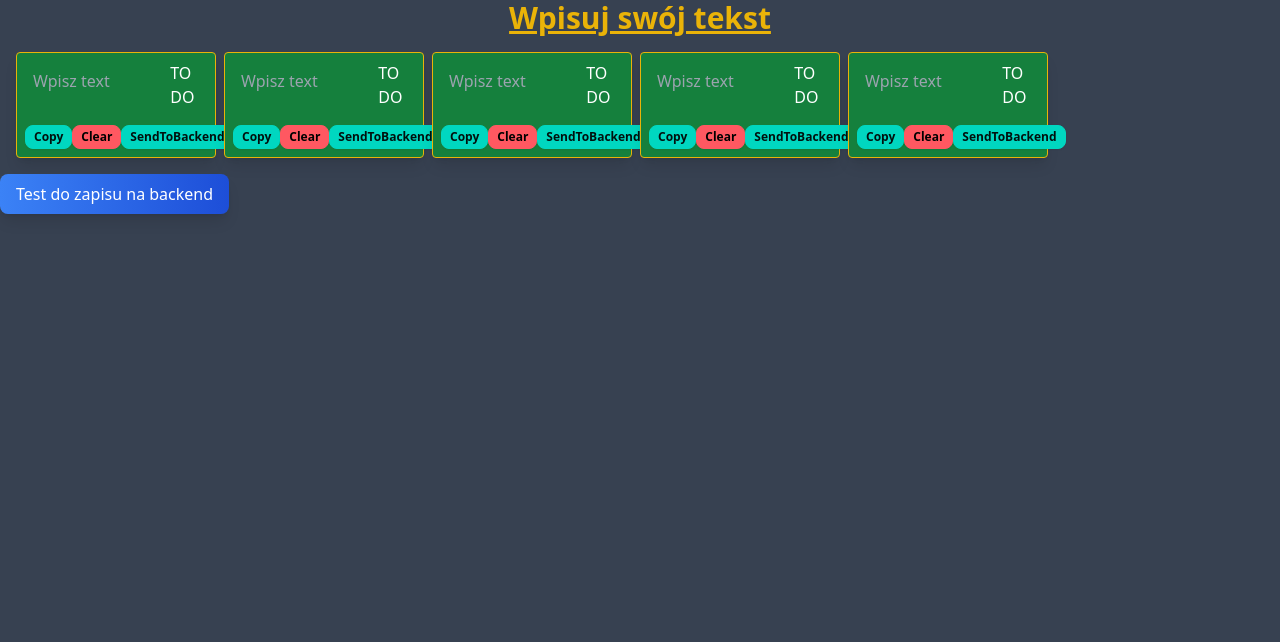
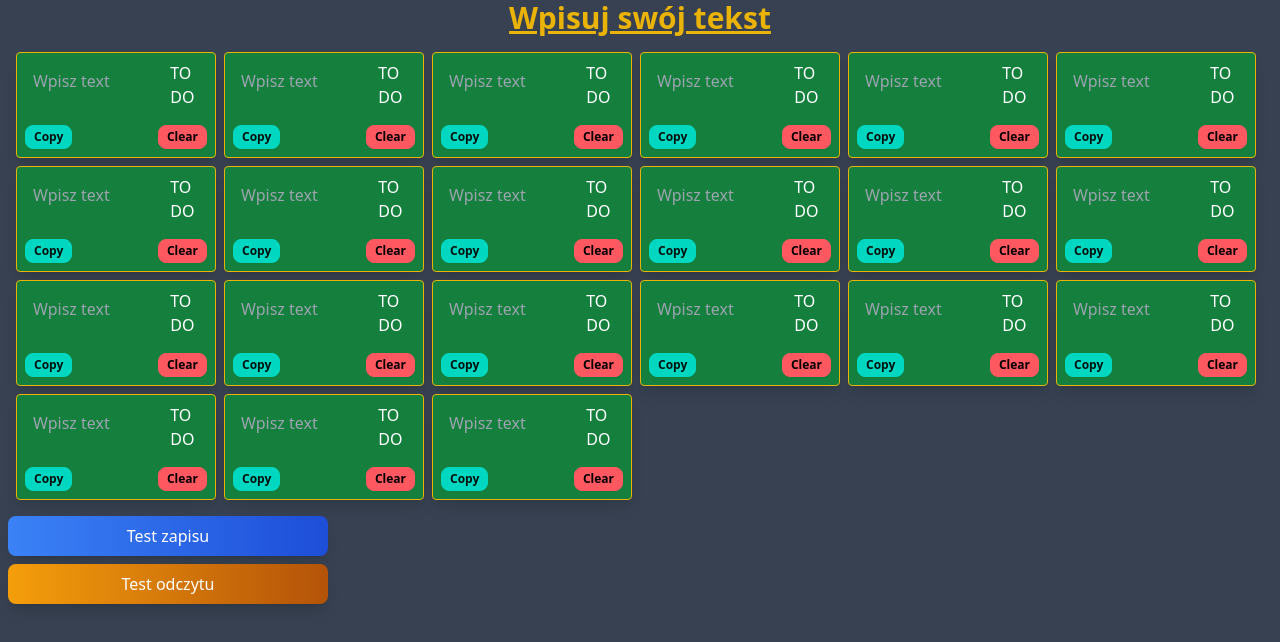
Before and after one commit to cygiMistrzKodu/specialTextPresenter, a React (Vite) app: page / in a window 1280 px wide. Shown: the top 642 px of the page. Built offline with nearby package versions, Linux system fonts and the light colour scheme.

Commit message:
privmitive read from deafutl file  two buttons for testing

```diff
--- a/src/App.tsx
+++ b/src/App.tsx
@@ -1,16 +1,6 @@
-import { useState } from "react";
-import { invoke } from "@tauri-apps/api/core";
 import MainScrren from "./MainScrren";
 
 function App() {
-  const [greetMsg, setGreetMsg] = useState("");
-  const [name, setName] = useState("");
-
-  async function greet() {
-    // Learn more about Tauri commands at https://tauri.app/develop/calling-rust/  //iuyhgijjihbujh
-    setGreetMsg(await invoke("greet", { name }));
-  }
-
   return (
     <div>
       <MainScrren />
--- a/src/MainScrren/MainScrren.tsx
+++ b/src/MainScrren/MainScrren.tsx
@@ -21,12 +21,16 @@ const MainScrren = () => {
   };
 
   const toAutoSave = async () => {
+    await invoke("auto_save_tasks", { taskContents });
+  };
 
+  const readAutoSave = async () => {
+    setTaskContents([]);
+    const readTasks: TaskContent[] = await invoke("read_saved_tasks_contents"); // no i tu jakoś odtworzyć
+    setTaskContents(readTasks);
+  };
 
-    await invoke("auto_save_tasks", { taskContents });
-
-    console.log(taskContents);
-  };
+  // const setTaskInfo = (id: number, content: string) => {};
 
   return (
     <div className="h-screen w-screen bg-gray-700 overflow-auto">
@@ -34,27 +38,44 @@ const MainScrren = () => {
         Wpisuj swój tekst
       </h1>
       <div className="flex flex-wrap justify-start items-start p-2 m-1">
-        <Task onChange={(content) => taskInfoChange(0, content)} />
-        <Task onChange={(content) => taskInfoChange(1, content)} />
-        <Task onChange={(content) => taskInfoChange(2, content)} />
-        <Task onChange={(content) => taskInfoChange(3, content)} />
-        <Task onChange={(content) => taskInfoChange(4, content)} />
-        {/* <Task />
-        <Task />
-        <Task />
-        <Task />
-        <Task />
-        <Task />
-        <Task />
-        <Task /> */}
+        <Task onChange={(content) => taskInfoChange(0, content)} setContent={taskContents[0] ? taskContents[0].content : '' } />
+        <Task onChange={(content) => taskInfoChange(1, content)}  setContent={taskContents[1]? taskContents[1].content : ''}/>
+        <Task onChange={(content) => taskInfoChange(2, content)} setContent={taskContents[2]? taskContents[2].content : ''}/>
+        <Task onChange={(content) => taskInfoChange(3, content)} setContent={taskContents[3]? taskContents[3].content : ''}/>
+        <Task onChange={(content) => taskInfoChange(4, content)}setContent={taskContents[4]? taskContents[4].content : ''}/>
+        <Task onChange={(content) => taskInfoChange(5, content)}setContent={taskContents[5]? taskContents[5].content : ''}/>
+        <Task onChange={(content) => taskInfoChange(6, content)}setContent={taskContents[6]? taskContents[6].content : ''}/>
+        <Task onChange={(content) => taskInfoChange(7, content)}setContent={taskContents[7]? taskContents[7].content : ''}/>
+        <Task onChange={(content) => taskInfoChange(8, content)}setContent={taskContents[8]? taskContents[8].content : ''}/>
+        <Task onChange={(content) => taskInfoChange(9, content)}setContent={taskContents[9]? taskContents[9].content : ''}/>
+        <Task onChange={(content) => taskInfoChange(10, content)}setContent={taskContents[10]? taskContents[10].content : ''}/>
+        <Task onChange={(content) => taskInfoChange(11, content)}setContent={taskContents[11]? taskContents[11].content : ''}/>
+        <Task onChange={(content) => taskInfoChange(12, content)}setContent={taskContents[12]? taskContents[12].content : ''}/>
+        <Task onChange={(content) => taskInfoChange(13, content)}setContent={taskContents[13]? taskContents[13].content : ''}/>
+        <Task onChange={(content) => taskInfoChange(14, content)}setContent={taskContents[14]? taskContents[14].content : ''}/>
+        <Task onChange={(content) => taskInfoChange(15, content)}setContent={taskContents[15]? taskContents[15].content : ''}/>
+        <Task onChange={(content) => taskInfoChange(16, content)}setContent={taskContents[16]? taskContents[16].content : ''}/>
+        <Task onChange={(content) => taskInfoChange(17, content)}setContent={taskContents[17]? taskContents[17].content : ''}/>
+        <Task onChange={(content) => taskInfoChange(18, content)}setContent={taskContents[18]? taskContents[18].content : ''}/>
+        <Task onChange={(content) => taskInfoChange(19, content)}setContent={taskContents[19]? taskContents[19].content : ''}/>
+        <Task onChange={(content) => taskInfoChange(20, content)}setContent={taskContents[20]? taskContents[20].content : ''}/>
       </div>
-      <button
-        onClick={toAutoSave}
-        className="bg-gradient-to-r from-blue-500 to-blue-700 text-white px-4 py-2 rounded-lg shadow-lg
+      <div className="flex flex-col w-1/4 gap-2 ml-2">
+        <button
+          onClick={toAutoSave}
+          className="bg-gradient-to-r from-blue-500 to-blue-700 text-white px-4 py-2 rounded-lg shadow-lg
          hover:shadow-xl transform hover:scale-105 transition-transform duration-200"
-      >
-        Test do zapisu na backend
-      </button>
+        >
+          Test zapisu
+        </button>
+        <button
+          onClick={readAutoSave}
+          className="bg-gradient-to-r from-amber-500 to-amber-700 text-white px-4 py-2 rounded-lg shadow-lg
+         hover:shadow-xl transform hover:scale-105 transition-transform duration-200"
+        >
+          Test odczytu
+        </button>
+      </div>
     </div>
   );
 };
--- a/src/Task/Task.tsx
+++ b/src/Task/Task.tsx
@@ -8,14 +8,17 @@ import React, {
 import Copy from "../Copy";
 import Clear from "../Clear";
 import ToDo from "../ToDo";
-import { invoke } from "@tauri-apps/api/core";
 
 interface TaskContentProps {
   onChange: (taskContent: string) => void;
+  setContent: string;
 }
 
-const Task: React.FC<TaskContentProps> = ({ onChange: onTaskInfoChange }) => {
-  const [taskInfo,  setTaskInfo] = useState("");
+const Task: React.FC<TaskContentProps> = ({
+  onChange: onTaskInfoChange,
+  setContent: content,
+}) => {
+  const [taskInfo, setTaskInfo] = useState("");
   const taskInfoRef: RefObject<HTMLTextAreaElement> = useRef(null);
 
   const [isDone, setIsDone] = useState(false);
@@ -25,6 +28,10 @@ const Task: React.FC<TaskContentProps> = ({ onChange: onTaskInfoChange }) => {
     setTaskInfo(event.target.value);
     onTaskInfoChange(event.target.value);
   };
+
+  useEffect(() => {
+    setTaskInfo(content);
+  }, [content]);
 
   const adjustTaskHeight = () => {
     if (taskInfoRef.current) {
@@ -36,10 +43,6 @@ const Task: React.FC<TaskContentProps> = ({ onChange: onTaskInfoChange }) => {
   useEffect(() => {
     adjustTaskHeight();
   }, [taskInfo]);
-
-  const sendToBackend = async () => {
-    await invoke("write_container_content", { taskContent: taskInfo });
-  };
 
   return (
     <div
@@ -64,9 +67,6 @@ const Task: React.FC<TaskContentProps> = ({ onChange: onTaskInfoChange }) => {
       <div className="flex justify-between">
         <Copy text={taskInfo} />
         <Clear state={setTaskInfo} onClear={onTaskInfoChange} />
-        <button className="btn btn-xs  btn-accent" onClick={sendToBackend}>
-          SendToBackend
-        </button>
       </div>
     </div>
   );
```
Also changed, not shown: 1 other file (tests, documents, lock files or other folders).
